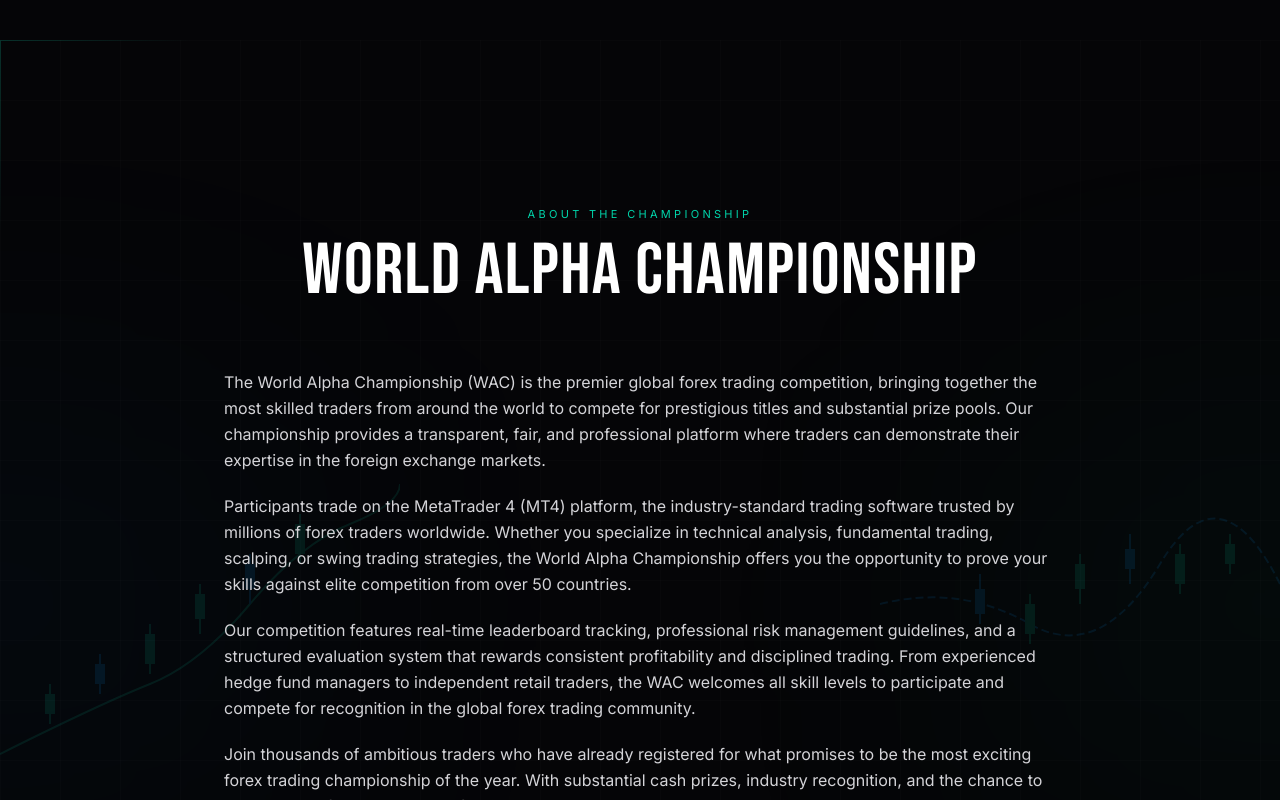
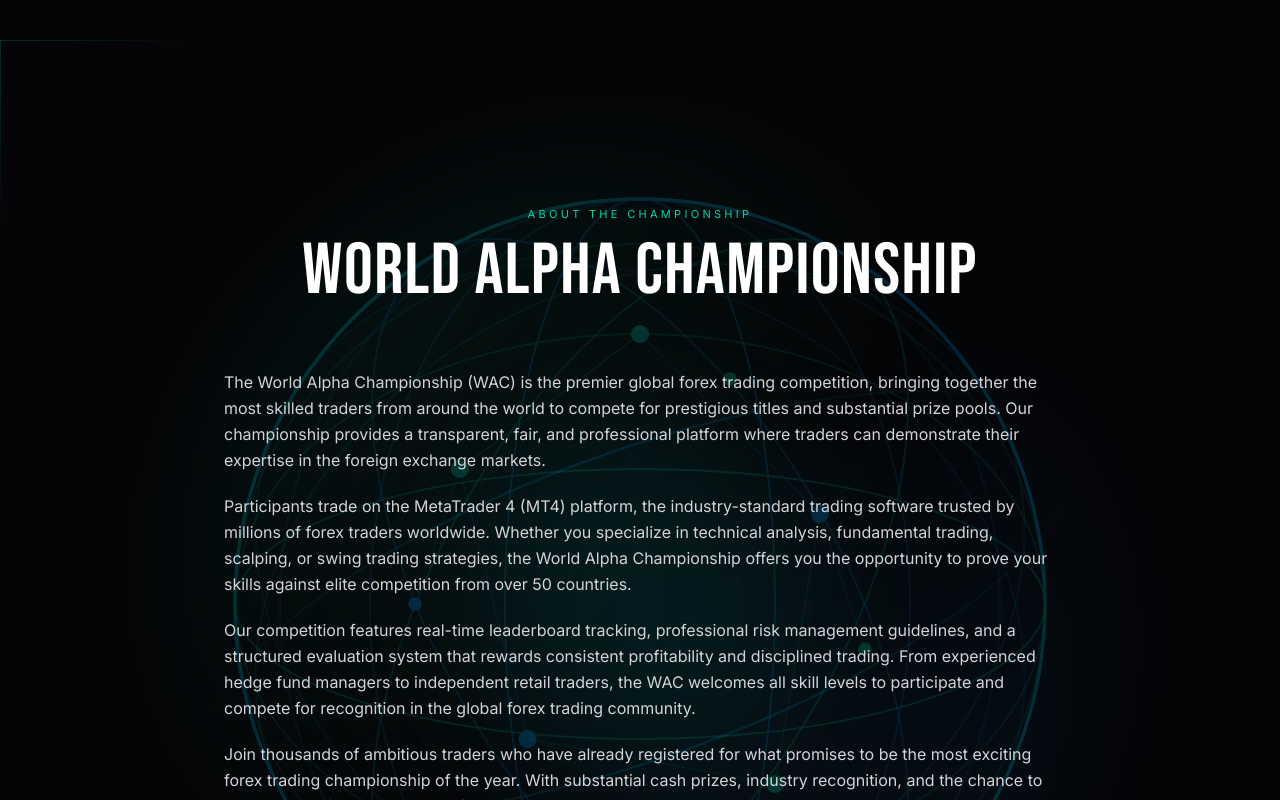
Before and after one commit to unimark88/WAC, a Next.js app: page / in a window 1280 px wide. Shown: the part 900-1700 px from the top of the page. Built offline with nearby package versions, Linux system fonts and the light colour scheme.

Commit message:
feat: update chart background to globe graphic
Enhance visual appeal with abstract globe theme for "World Trading Competition".

```diff
--- a/components/sections/about-section.tsx
+++ b/components/sections/about-section.tsx
@@ -6,59 +6,82 @@ export function AboutSection() {
       {/* Decorative background */}
       <SectionBackground variant="default" />
 
-      {/* Abstract chart graphic background */}
+      {/* Abstract Earth/Globe graphic background */}
       <div className="absolute inset-0 overflow-hidden pointer-events-none">
-        {/* Grid lines */}
-        <svg className="absolute inset-0 w-full h-full opacity-[0.03]" xmlns="http://www.w3.org/2000/svg">
-          <defs>
-            <pattern id="aboutGrid" width="60" height="60" patternUnits="userSpaceOnUse">
-              <path d="M 60 0 L 0 0 0 60" fill="none" stroke="#ffffff" strokeWidth="1"/>
-            </pattern>
-          </defs>
-          <rect width="100%" height="100%" fill="url(#aboutGrid)" />
-        </svg>
+        {/* Central abstract globe */}
+        <div className="absolute left-1/2 top-1/2 -translate-x-1/2 -translate-y-1/2 w-[500px] h-[500px] md:w-[700px] md:h-[700px] lg:w-[900px] lg:h-[900px]">
+          {/* Globe glow */}
+          <div className="absolute inset-0 rounded-full bg-gradient-to-br from-[#00D4AA]/10 via-transparent to-[#0099FF]/10 blur-[60px]" />
 
-        {/* Abstract candlestick chart lines - left side */}
-        <svg className="absolute left-0 top-1/2 -translate-y-1/2 w-[300px] md:w-[400px] h-[400px] opacity-10" viewBox="0 0 400 400" fill="none" xmlns="http://www.w3.org/2000/svg">
-          {/* Uptrend line */}
-          <path d="M 0 350 Q 100 300 150 280 T 250 200 T 350 120 T 400 80" stroke="#00D4AA" strokeWidth="2" fill="none"/>
-          {/* Candlestick wicks */}
-          <line x1="50" y1="320" x2="50" y2="280" stroke="#00D4AA" strokeWidth="2"/>
-          <rect x="45" y="290" width="10" height="20" fill="#00D4AA"/>
-          <line x1="100" y1="290" x2="100" y2="250" stroke="#0099FF" strokeWidth="2"/>
-          <rect x="95" y="260" width="10" height="20" fill="#0099FF"/>
-          <line x1="150" y1="270" x2="150" y2="220" stroke="#00D4AA" strokeWidth="2"/>
-          <rect x="145" y="230" width="10" height="30" fill="#00D4AA"/>
-          <line x1="200" y1="230" x2="200" y2="180" stroke="#00D4AA" strokeWidth="2"/>
-          <rect x="195" y="190" width="10" height="25" fill="#00D4AA"/>
-          <line x1="250" y1="200" x2="250" y2="150" stroke="#0099FF" strokeWidth="2"/>
-          <rect x="245" y="160" width="10" height="25" fill="#0099FF"/>
-          <line x1="300" y1="160" x2="300" y2="110" stroke="#00D4AA" strokeWidth="2"/>
-          <rect x="295" y="120" width="10" height="30" fill="#00D4AA"/>
-        </svg>
+          {/* Globe SVG */}
+          <svg className="absolute inset-0 w-full h-full opacity-20" viewBox="0 0 400 400" fill="none" xmlns="http://www.w3.org/2000/svg">
+            {/* Outer circle */}
+            <circle cx="200" cy="200" r="180" stroke="url(#globeGradient)" strokeWidth="1.5" fill="none"/>
 
-        {/* Abstract candlestick chart lines - right side */}
-        <svg className="absolute right-0 top-1/2 -translate-y-1/2 w-[300px] md:w-[400px] h-[400px] opacity-10" viewBox="0 0 400 400" fill="none" xmlns="http://www.w3.org/2000/svg">
-          {/* Moving average line */}
-          <path d="M 0 200 Q 80 180 150 220 T 280 160 T 400 180" stroke="#0099FF" strokeWidth="2" fill="none" strokeDasharray="8 4"/>
-          {/* Candlestick wicks */}
-          <line x1="100" y1="220" x2="100" y2="170" stroke="#0099FF" strokeWidth="2"/>
-          <rect x="95" y="185" width="10" height="25" fill="#0099FF"/>
-          <line x1="150" y1="240" x2="150" y2="190" stroke="#00D4AA" strokeWidth="2"/>
-          <rect x="145" y="200" width="10" height="30" fill="#00D4AA"/>
-          <line x1="200" y1="200" x2="200" y2="150" stroke="#00D4AA" strokeWidth="2"/>
-          <rect x="195" y="160" width="10" height="25" fill="#00D4AA"/>
-          <line x1="250" y1="180" x2="250" y2="130" stroke="#0099FF" strokeWidth="2"/>
-          <rect x="245" y="145" width="10" height="20" fill="#0099FF"/>
-          <line x1="300" y1="190" x2="300" y2="140" stroke="#00D4AA" strokeWidth="2"/>
-          <rect x="295" y="150" width="10" height="30" fill="#00D4AA"/>
-          <line x1="350" y1="170" x2="350" y2="130" stroke="#00D4AA" strokeWidth="2"/>
-          <rect x="345" y="140" width="10" height="20" fill="#00D4AA"/>
-        </svg>
+            {/* Latitude lines */}
+            <ellipse cx="200" cy="200" rx="180" ry="60" stroke="#00D4AA" strokeWidth="0.8" fill="none" opacity="0.6"/>
+            <ellipse cx="200" cy="200" rx="180" ry="120" stroke="#00D4AA" strokeWidth="0.8" fill="none" opacity="0.4"/>
+            <ellipse cx="200" cy="200" rx="180" ry="160" stroke="#00D4AA" strokeWidth="0.8" fill="none" opacity="0.3"/>
 
-        {/* Glow accents */}
-        <div className="absolute top-1/2 left-0 w-[600px] h-[300px] bg-[#0099FF]/5 rounded-full blur-[150px] -translate-x-1/2 -translate-y-1/2" />
-        <div className="absolute top-1/2 right-0 w-[600px] h-[300px] bg-[#00D4AA]/5 rounded-full blur-[150px] translate-x-1/2 -translate-y-1/2" />
+            {/* Longitude lines */}
+            <ellipse cx="200" cy="200" rx="60" ry="180" stroke="#0099FF" strokeWidth="0.8" fill="none" opacity="0.6"/>
+            <ellipse cx="200" cy="200" rx="120" ry="180" stroke="#0099FF" strokeWidth="0.8" fill="none" opacity="0.4"/>
+            <ellipse cx="200" cy="200" rx="160" ry="180" stroke="#0099FF" strokeWidth="0.8" fill="none" opacity="0.3"/>
+
+            {/* Tilted longitude for 3D effect */}
+            <ellipse cx="200" cy="200" rx="90" ry="180" stroke="#00D4AA" strokeWidth="0.8" fill="none" opacity="0.5" transform="rotate(30 200 200)"/>
+            <ellipse cx="200" cy="200" rx="90" ry="180" stroke="#0099FF" strokeWidth="0.8" fill="none" opacity="0.5" transform="rotate(-30 200 200)"/>
+            <ellipse cx="200" cy="200" rx="140" ry="180" stroke="#00D4AA" strokeWidth="0.8" fill="none" opacity="0.3" transform="rotate(60 200 200)"/>
+            <ellipse cx="200" cy="200" rx="140" ry="180" stroke="#0099FF" strokeWidth="0.8" fill="none" opacity="0.3" transform="rotate(-60 200 200)"/>
+
+            {/* Connection points / nodes representing global traders */}
+            <circle cx="120" cy="140" r="4" fill="#00D4AA"/>
+            <circle cx="280" cy="160" r="4" fill="#0099FF"/>
+            <circle cx="200" cy="80" r="4" fill="#00D4AA"/>
+            <circle cx="150" cy="260" r="4" fill="#0099FF"/>
+            <circle cx="260" cy="280" r="4" fill="#00D4AA"/>
+            <circle cx="100" cy="200" r="3" fill="#0099FF"/>
+            <circle cx="300" cy="220" r="3" fill="#00D4AA"/>
+            <circle cx="180" cy="320" r="3" fill="#0099FF"/>
+            <circle cx="240" cy="100" r="3" fill="#00D4AA"/>
+
+            {/* Connection lines between nodes */}
+            <line x1="120" y1="140" x2="200" y2="80" stroke="#00D4AA" strokeWidth="0.5" opacity="0.4"/>
+            <line x1="200" y1="80" x2="280" y2="160" stroke="#0099FF" strokeWidth="0.5" opacity="0.4"/>
+            <line x1="280" y1="160" x2="260" y2="280" stroke="#00D4AA" strokeWidth="0.5" opacity="0.4"/>
+            <line x1="120" y1="140" x2="150" y2="260" stroke="#0099FF" strokeWidth="0.5" opacity="0.4"/>
+            <line x1="150" y1="260" x2="260" y2="280" stroke="#00D4AA" strokeWidth="0.5" opacity="0.4"/>
+            <line x1="100" y1="200" x2="120" y2="140" stroke="#0099FF" strokeWidth="0.5" opacity="0.3"/>
+            <line x1="300" y1="220" x2="280" y2="160" stroke="#00D4AA" strokeWidth="0.5" opacity="0.3"/>
+
+            {/* Gradient definition */}
+            <defs>
+              <linearGradient id="globeGradient" x1="0%" y1="0%" x2="100%" y2="100%">
+                <stop offset="0%" stopColor="#00D4AA"/>
+                <stop offset="50%" stopColor="#0099FF"/>
+                <stop offset="100%" stopColor="#00D4AA"/>
+              </linearGradient>
+            </defs>
+          </svg>
+
+          {/* Orbiting ring */}
+          <div className="absolute inset-[-20px] md:inset-[-30px]">
+            <svg className="w-full h-full opacity-15" viewBox="0 0 440 440" fill="none" xmlns="http://www.w3.org/2000/svg">
+              <ellipse cx="220" cy="220" rx="210" ry="70" stroke="url(#orbitGradient)" strokeWidth="1" fill="none" transform="rotate(-20 220 220)"/>
+              <defs>
+                <linearGradient id="orbitGradient" x1="0%" y1="0%" x2="100%" y2="0%">
+                  <stop offset="0%" stopColor="#00D4AA" stopOpacity="0"/>
+                  <stop offset="50%" stopColor="#0099FF"/>
+                  <stop offset="100%" stopColor="#00D4AA" stopOpacity="0"/>
+                </linearGradient>
+              </defs>
+            </svg>
+          </div>
+        </div>
+
+        {/* Additional glow accents */}
+        <div className="absolute top-1/2 left-1/2 -translate-x-1/2 -translate-y-1/2 w-[400px] h-[400px] bg-[#00D4AA]/8 rounded-full blur-[100px]" />
+        <div className="absolute top-1/2 left-1/2 -translate-x-1/2 -translate-y-1/2 w-[300px] h-[300px] bg-[#0099FF]/6 rounded-full blur-[80px]" />
       </div>
 
       <div className="relative max-w-4xl mx-auto px-6 lg:px-8">
```
